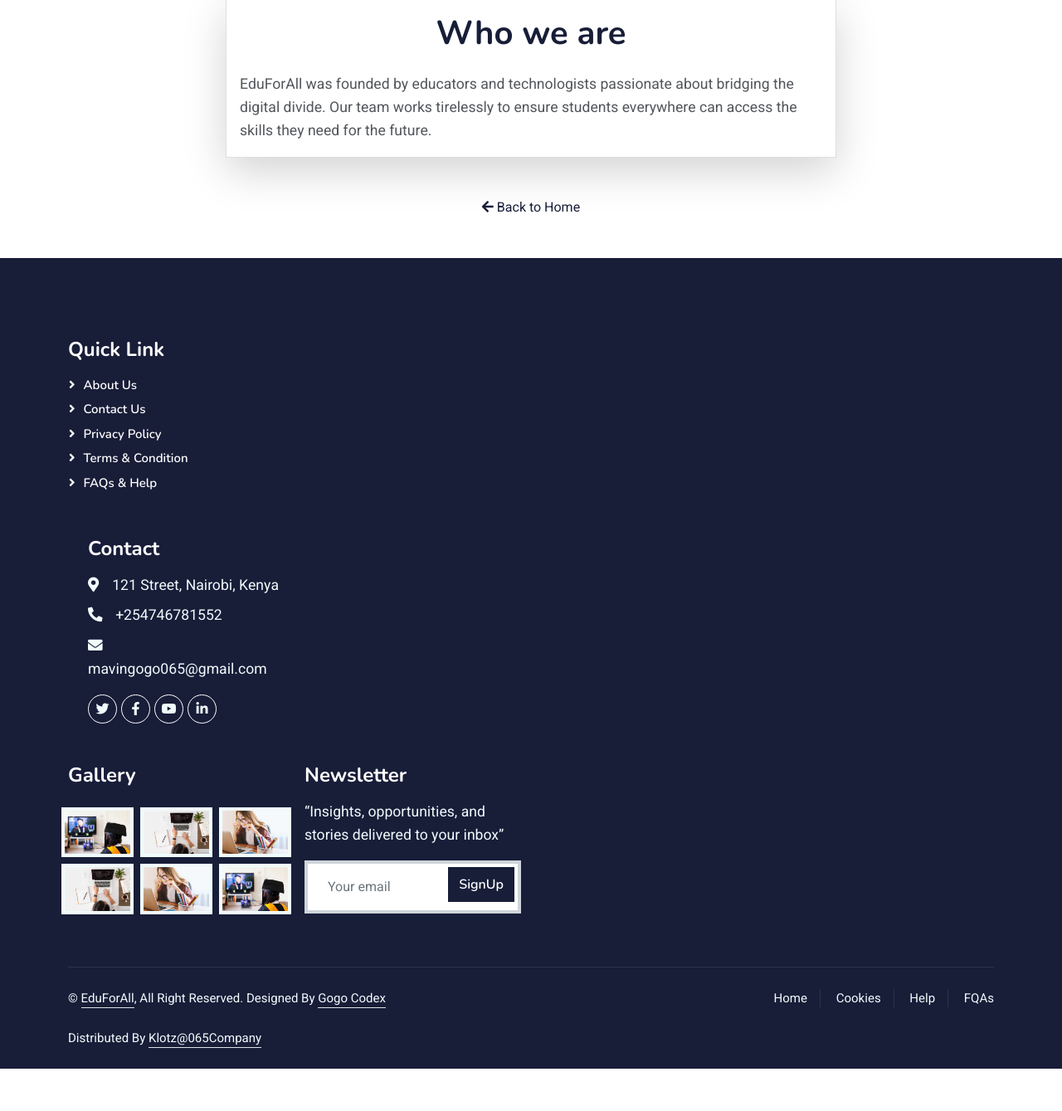
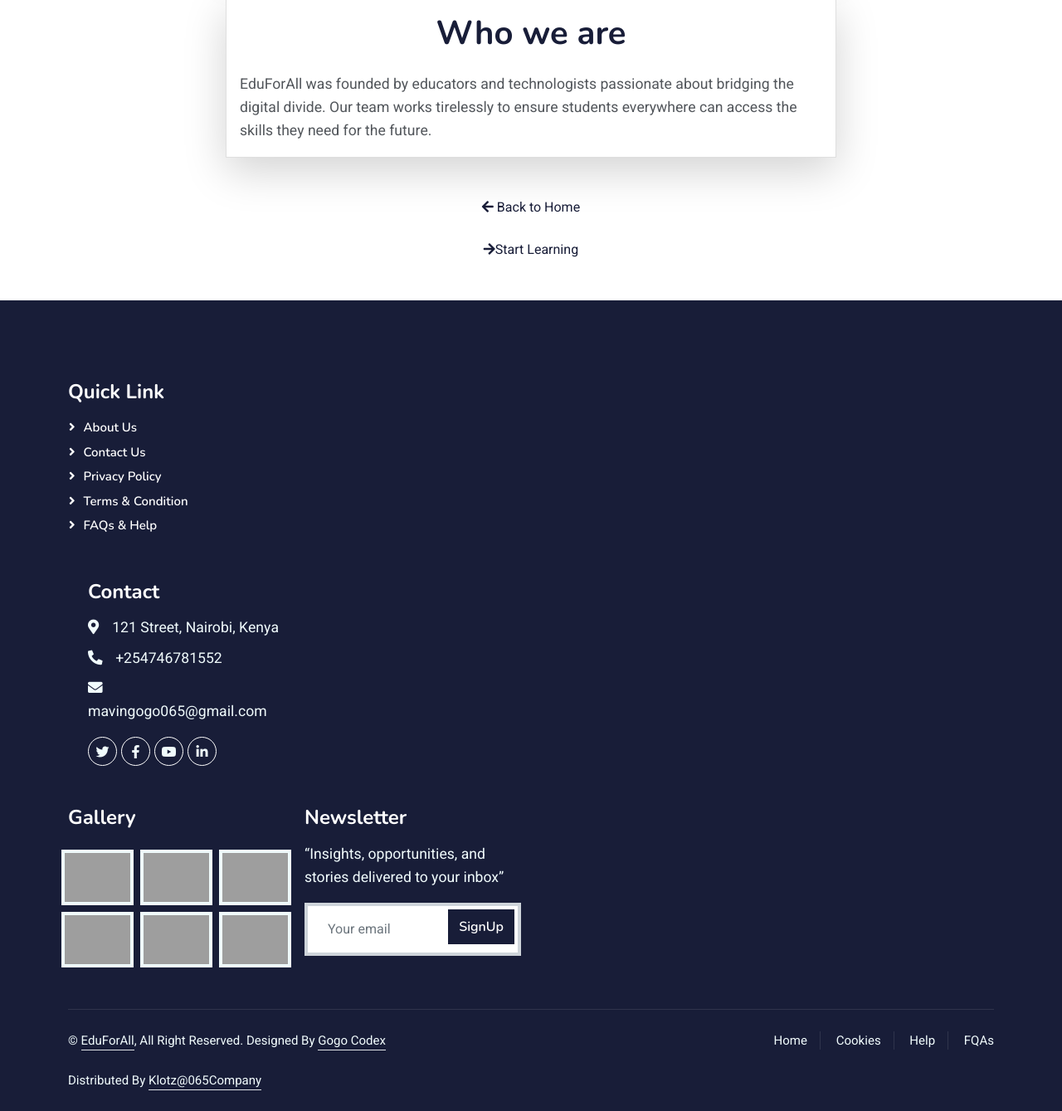
Before and after one commit to Klotz056/EduForAll-Project-, a Django app: page /schoolApp/readmore/ in a window 1280 px wide. Shown: the part 1802-3141 px from the top of the page at 83% size. Before the commit the page ends 3090 px from the top, so only its background shows below. Run offline with Django 5.2, Linux system fonts and the light colour scheme; some libraries are stand-ins or nearby versions; grey boxes are pictures that could not be loaded.

Commit message:
Updated homepage and students accounts

```diff
--- a/schoolApp/templates/schoolApp/learning_center.html
+++ b/schoolApp/templates/schoolApp/learning_center.html
@@ -312,7 +312,7 @@
                         <i class="fas fa-book-open me-2"></i>Browse Courses
                     </a>
                     {% else %}
-                    <a href="#" class="btn-action btn-primary-action">
+                    <a href="" class="btn-action btn-primary-action">
                         <i class="fas fa-plus me-2"></i>Create Course
                     </a>
                     {% endif %}
--- a/schoolApp/templates/schoolApp/mentor_course_list.html
+++ b/schoolApp/templates/schoolApp/mentor_course_list.html
@@ -58,7 +58,7 @@
         }
 
         .btn-new-course:hover {
-            background: #20c997;
+            background: #0e1b63;
             color: white;
             transform: translateY(-2px);
         }
--- a/schoolApp/templates/schoolApp/readmore.html
+++ b/schoolApp/templates/schoolApp/readmore.html
@@ -190,7 +190,8 @@
             </div>
         </div>
         <div class="container my-5 text-center">
-            <a href="{% url 'school' %}" class="back-link text-dark"><i class="fas fa-arrow-left"></i> Back to Home</a>
+            <a href="{% url 'school' %}" class="back-link text-dark"><i class="fas fa-arrow-left"></i> Back to Home</a><br><br>
+            <a href="{% url 'login' %}" class="back-link text-dark"><i class="fas fa-arrow-right"></i>Start Learning</a>
 
         </div>
 
--- a/schoolApp/urls.py
+++ b/schoolApp/urls.py
@@ -3,6 +3,7 @@ from . import views
 
 urlpatterns = [
     path('school', views.school, name='school'),
+    path('about/', views.about_view, name='about'),
     path('readmore/', views.readmore, name='readmore'),
     path('login/', views.login_view, name='login'),
     path('register/', views.register_view, name='register'),
--- a/schoolApp/views.py
+++ b/schoolApp/views.py
@@ -12,6 +12,9 @@ from . import models
 
 def school(request):
     return render(request, 'schoolApp/home.html')
+
+def about_view(request):
+     return render(request, 'schoolApp/about.html')
 
 def readmore(request):
     return render(request, 'schoolApp/readmore.html')
--- a/templates/footer.html
+++ b/templates/footer.html
@@ -29,22 +29,22 @@
                 <h4 class="text-white mb-3">Gallery</h4>
                 <div class="row g-2 pt-2">
                     <div class="col-4">
-                        <img class="img-fluid bg-light p-1" src="{% static 'img/course-1.jpg' %}" alt="">
+                        <img class="img-fluid bg-light p-1" src="https://media.gettyimages.com/id/1770728228/photo/girl-student-learning-to-use-desktop-pc-at-computer-class-in-school.jpg?s=612x612&w=0&k=20&c=xtbriIWTMSgrTvZ7FhjK144A4O6Yv8Tp12Ez2VxFzrM=" alt="">
                     </div>
                     <div class="col-4">
-                        <img class="img-fluid bg-light p-1" src="{% static 'img/course-2.jpg' %}" alt="">
+                        <img class="img-fluid bg-light p-1" src="https://media.gettyimages.com/id/1171003985/photo/male-teacher-explaining-female-student-at-desk.jpg?s=612x612&w=0&k=20&c=XJaMZF-h-mpr8_DkCCZ5NIAeXQh9t6aQjYDKGJc4hXg=" alt="">
                     </div>
                     <div class="col-4">
-                        <img class="img-fluid bg-light p-1" src="{% static 'img/course-3.jpg' %}" alt="">
+                        <img class="img-fluid bg-light p-1" src="https://media.gettyimages.com/id/2148731713/photo/happy-teenage-girl-using-smart-phone-while-sitting-with-friends.jpg?s=612x612&w=0&k=20&c=ZcF7YB6YqaMU7sJvqwd9p63kxg2Il75aQRlj9pdm0XY=" alt="">
                     </div>
                     <div class="col-4">
-                        <img class="img-fluid bg-light p-1" src="{% static 'img/course-2.jpg' %}" alt="">
+                        <img class="img-fluid bg-light p-1" src="https://media.gettyimages.com/id/1171003985/photo/male-teacher-explaining-female-student-at-desk.jpg?s=612x612&w=0&k=20&c=XJaMZF-h-mpr8_DkCCZ5NIAeXQh9t6aQjYDKGJc4hXg=" alt="">
                     </div>
                     <div class="col-4">
-                        <img class="img-fluid bg-light p-1" src="{% static 'img/course-3.jpg' %}" alt="">
+                        <img class="img-fluid bg-light p-1" src="https://media.gettyimages.com/id/547014185/photo/students-in-the-computer-science-class-cape-town-south-africa.jpg?s=612x612&w=0&k=20&c=skBKA4HeV9UFJi0U_sk586Z8wyUkDkFEPqtCtoMye84=" alt="">
                     </div>
                     <div class="col-4">
-                        <img class="img-fluid bg-light p-1" src="{% static 'img/course-1.jpg' %}" alt="">
+                        <img class="img-fluid bg-light p-1" src="https://media.gettyimages.com/id/2187877058/photo/teacher-girl-and-laptop-for-e-learning-in-library-with-education-support-information-and.jpg?s=612x612&w=0&k=20&c=nn4I4J60cM7W_2PNQsKFQxunuGOl0MmrWfA1OaCfK2E=" alt="">
                     </div>
                 </div>
             </div>
--- a/templates/navbar.html
+++ b/templates/navbar.html
@@ -11,18 +11,18 @@
             {% if request.session.logged_in %}
             <a href="{% url 'school' %}" class="nav-item nav-link text-info">Courses</a>
             {% else %}
-            <a href="{% url 'school' %}" class="nav-item nav-link text-info">Courses</a>
+            <a href="#courses.html" class="nav-item nav-link text-info">Courses</a>
             {% endif %}
-            <a href="#about" class="nav-item nav-link text-info">About</a>
+            <a href="{% url 'school' %}" class="nav-item nav-link text-info">About</a>
             <div class="nav-item dropdown">
-                <a href="#" class="nav-link dropdown-toggle text-info" data-bs-toggle="dropdown">Resources</a>
+                <a href="#" class="nav-link dropdown-toggle text-info" data-bs-toggle="dropdown">Pages</a>
                 <div class="dropdown-menu fade-down m-0 bg-secondary">
                     <a href="{% url 'instructor' %}" class="dropdown-item text-info">Instructors</a>
                     <a href="{% url 'certificate' %}" class="dropdown-item text-info">Certifications</a>
                     <a href="{% url 'books' %}" class="dropdown-item text-info">Learning Materials</a>
                 </div>
             </div>
-            <a href="#contact" class="nav-item nav-link text-info">Contact</a>
+            <a href="{% url 'school' %}" class="nav-item nav-link text-info">Contact</a>
         </div>
 
         <!-- Show different buttons based on login status -->
```
Also changed, not shown: templates/index.html (+10 -6 lines), db.sqlite3, 1 other file.
